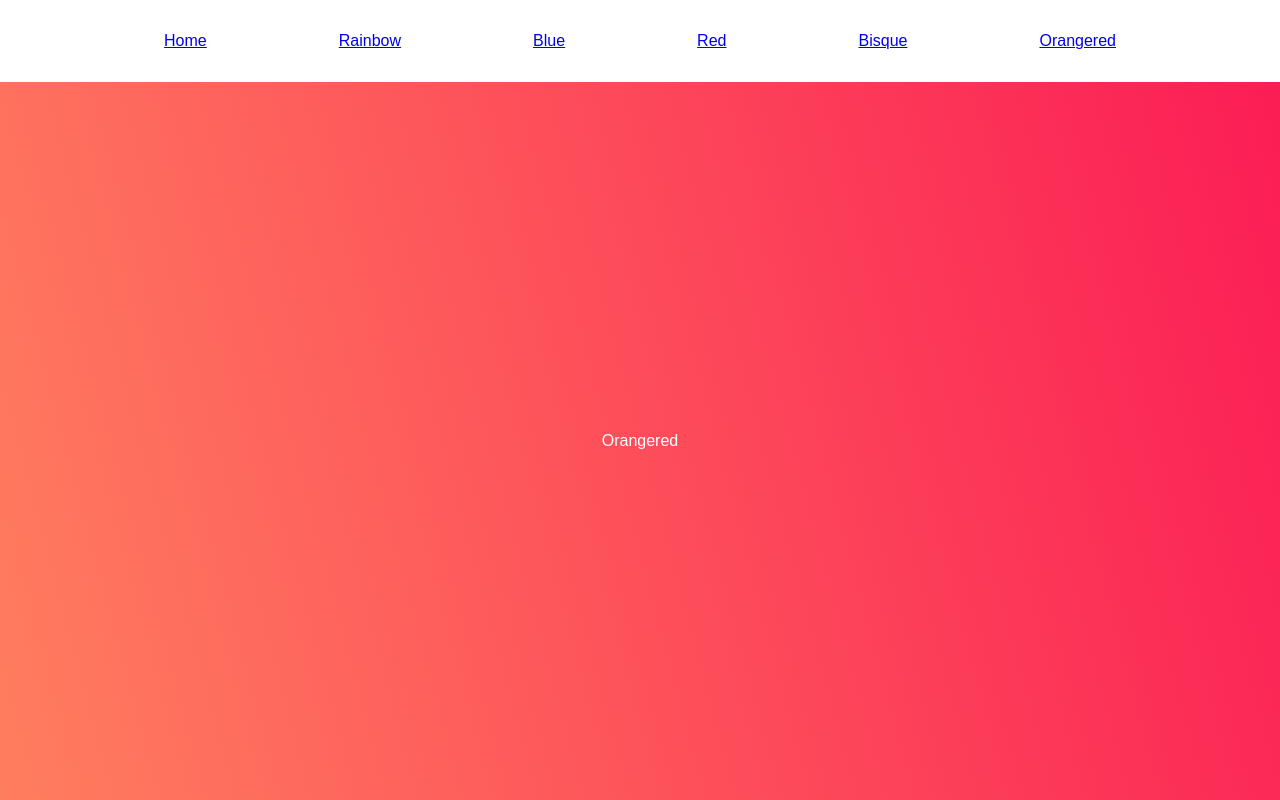
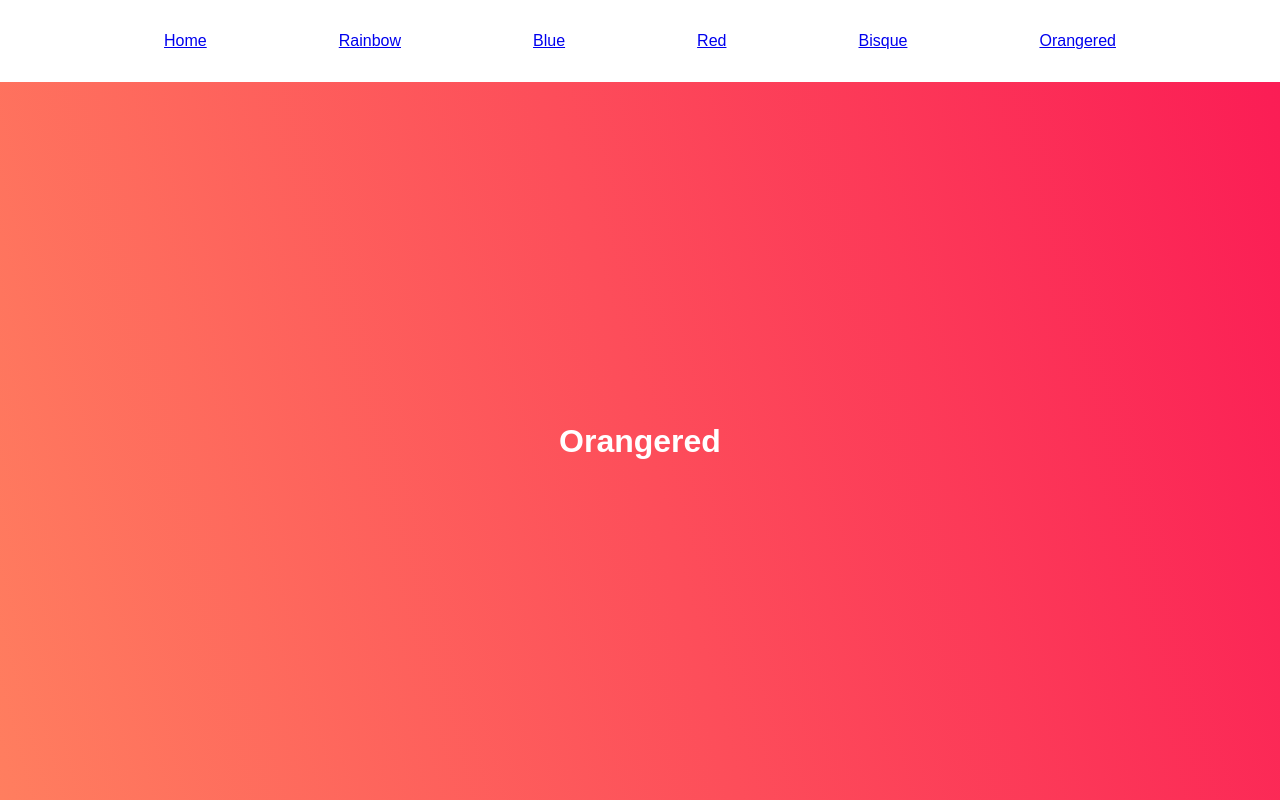
Before and after one commit to Nicholas671/workshop28, a React (Vite) app: page /orangered in a window 1280 px wide. Built offline with nearby package versions, Linux system fonts and the light colour scheme.

Commit message:
h1 added

```diff
--- a/src/components/Colors/Bisque.jsx
+++ b/src/components/Colors/Bisque.jsx
@@ -2,7 +2,7 @@ import React from 'react'
 
 function Bisque() {
     return (
-        <div className="bisque">Bisque</div>
+        <div className="bisque"><h1>Bisque</h1></div>
 
     )
 }
--- a/src/components/Colors/Orangered.jsx
+++ b/src/components/Colors/Orangered.jsx
@@ -2,7 +2,7 @@ import React from 'react'
 
 function Orangered() {
     return (
-        <div className="orangered">Orangered</div>
+        <div className="orangered"><h1>Orangered</h1></div>
     )
 }
 
--- a/src/components/Colors/Rainbow.jsx
+++ b/src/components/Colors/Rainbow.jsx
@@ -2,7 +2,7 @@ import React from 'react'
 
 function Rainbow() {
     return (
-        <div className="rainbow">Rainbow</div>
+        <div className="rainbow"><h1>Rainbow</h1></div>
     )
 }
 
```
